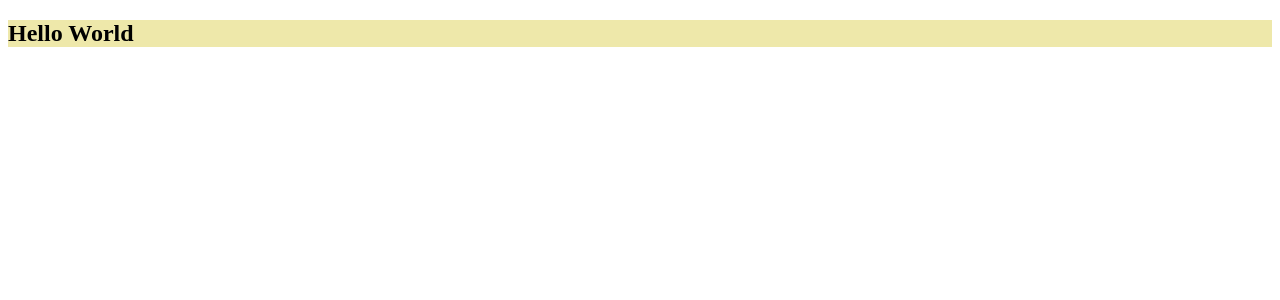
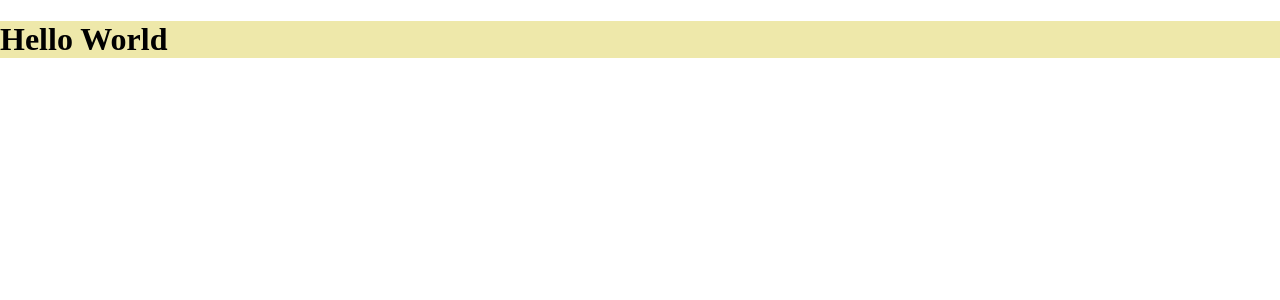
Before and after one commit to KasiMaru/10-fingers-practice, a React app: page / in a window 1280 px wide. Shown: the top 300 px of the page. Built offline with nearby package versions, Linux system fonts and the light colour scheme.

Commit message:
Import css normalization

```diff
--- a/src/style.scss
+++ b/src/style.scss
@@ -1,3 +1,5 @@
+@import 'normalize.css';
+
 h1 {
     background-color: palegoldenrod;
 }
```
